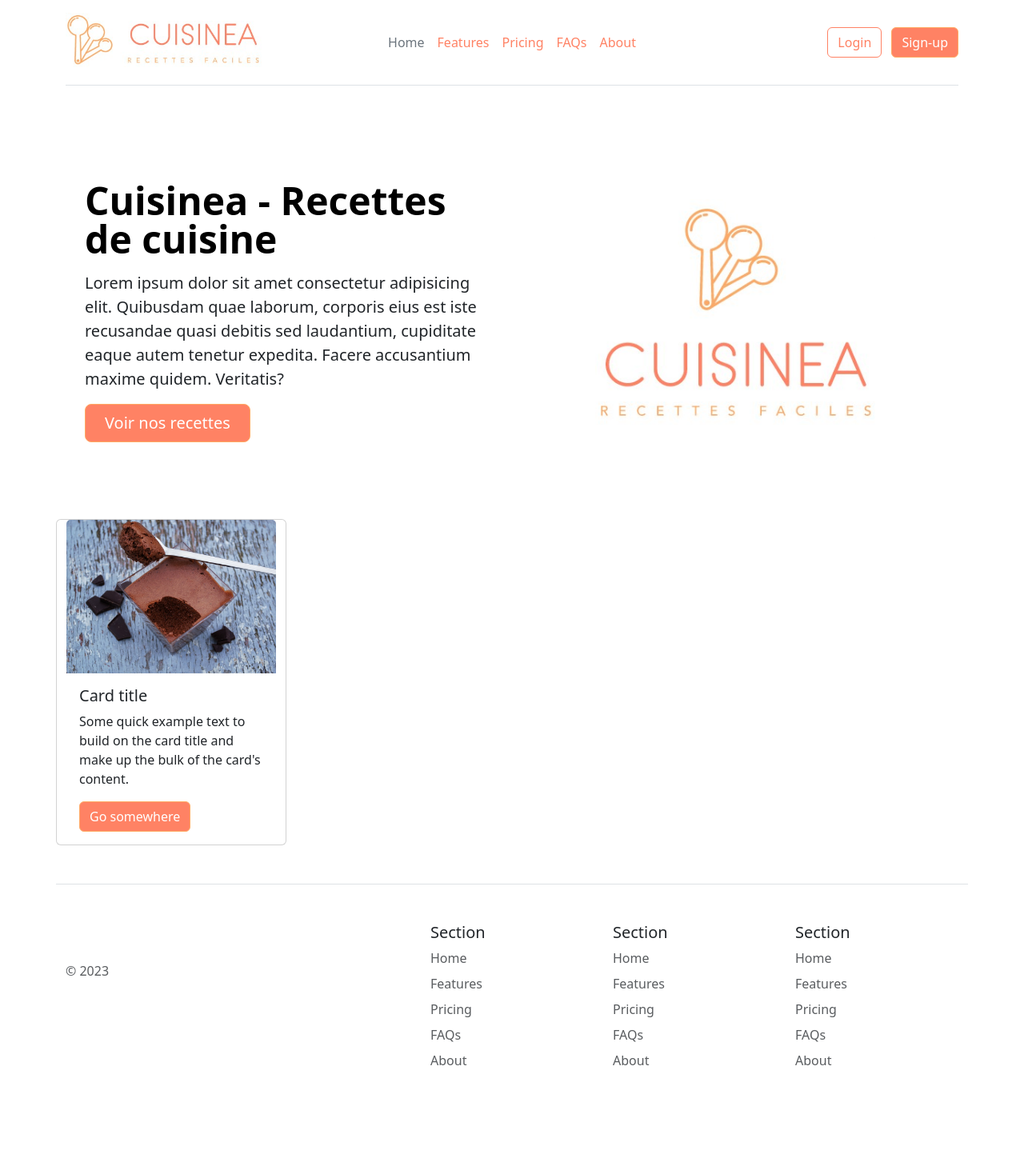
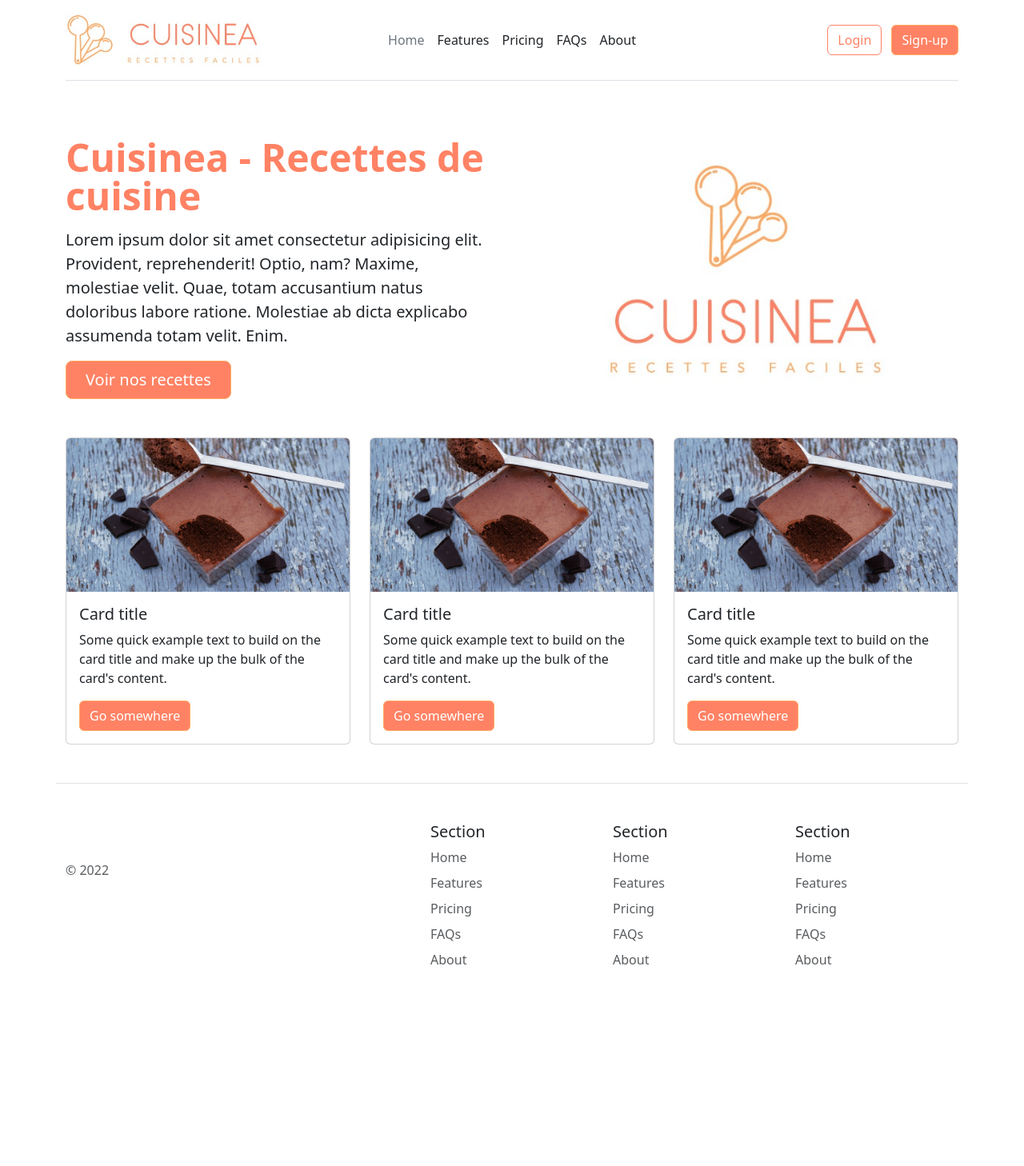
Before and after one commit to krismos64/Cuisinea, a PHP site: page / in a window 1280 px wide. Shown: the whole page at 80% size. After the commit the page ends 1206 px from the top, so only its background shows below. Run offline with PHP 8.4, Linux system fonts and the light colour scheme.

Commit message:
structure

```diff
--- a/index.php
+++ b/index.php
@@ -2,28 +2,28 @@
 <html lang="fr">
 <head>
   <meta charset="UTF-8">
+  <meta http-equiv="X-UA-Compatible" content="IE=edge">
   <meta name="viewport" content="width=device-width, initial-scale=1.0">
-    <title>Cuisinea</title>
-    <link href="https://cdn.jsdelivr.net/npm/bootstrap@5.3.1/dist/css/bootstrap.min.css" rel="stylesheet" integrity="sha384-4bw+/aepP/YC94hEpVNVgiZdgIC5+VKNBQNGCHeKRQN+PtmoHDEXuppvnDJzQIu9" crossorigin="anonymous">
+  <title>Document</title>
+  <link href="https://cdn.jsdelivr.net/npm/bootstrap@5.3.0-alpha1/dist/css/bootstrap.min.css" rel="stylesheet" integrity="sha384-GLhlTQ8iRABdZLl6O3oVMWSktQOp6b7In1Zl3/Jr59b6EGGoI1aFkw7cmDA6j6gD" crossorigin="anonymous">
   <link rel="stylesheet" href="assets/css/override-bootstrap.css">
   <link rel="stylesheet" href="assets/css/style.css">
-    <script src="https://cdn.jsdelivr.net/npm/bootstrap@5.3.1/dist/js/bootstrap.bundle.min.js" integrity="sha384-HwwvtgBNo3bZJJLYd8oVXjrBZt8cqVSpeBNS5n7C8IVInixGAoxmnlMuBnhbgrkm" crossorigin="anonymous"></script>
+  <script src="https://cdn.jsdelivr.net/npm/bootstrap@5.3.0-alpha1/dist/js/bootstrap.bundle.min.js" integrity="sha384-w76AqPfDkMBDXo30jS1Sgez6pr3x5MlQ1ZAGC+nuZB+EYdgRZgiwxhTBTkF7CXvN" crossorigin="anonymous"></script>
 </head>
 <body>
+
   <div class="container">
     <header class="d-flex flex-wrap align-items-center justify-content-center justify-content-md-between py-3 mb-4 border-bottom">
-      <div class="col-md-3 mb-2 mb-md-0">
-        <a href="index.php" class="d-inline-flex link-body-emphasis text-decoration-none">
-          <img src="assets/images/logo-cuisinea-horizontal.jpg" alt="logo cuininea" width=250>
+      <a href="index.php" class="d-flex align-items-center col-md-3 mb-2 mb-md-0 text-dark text-decoration-none">
+        <img src="assets/images/logo-cuisinea-horizontal.jpg" alt="Logo Cuisinea" width="250">
       </a>
-      </div>
 
       <ul class="nav col-12 col-md-auto mb-2 justify-content-center mb-md-0">
         <li><a href="#" class="nav-link px-2 link-secondary">Home</a></li>
-        <li><a href="#" class="nav-link px-2">Features</a></li>
-        <li><a href="#" class="nav-link px-2">Pricing</a></li>
-        <li><a href="#" class="nav-link px-2">FAQs</a></li>
-        <li><a href="#" class="nav-link px-2">About</a></li>
+        <li><a href="#" class="nav-link px-2 link-dark">Features</a></li>
+        <li><a href="#" class="nav-link px-2 link-dark">Pricing</a></li>
+        <li><a href="#" class="nav-link px-2 link-dark">FAQs</a></li>
+        <li><a href="#" class="nav-link px-2 link-dark">About</a></li>
       </ul>
 
       <div class="col-md-3 text-end">
@@ -32,22 +32,28 @@
       </div>
     </header>
 
-<div class="container col-xxl-8 px-4 py-5">
+
+
+
     <div class="row flex-lg-row-reverse align-items-center g-5 py-5">
       <div class="col-10 col-sm-8 col-lg-6">
-        <img src="assets/images/logo-cuisinea.jpg" class="d-block mx-lg-auto img-fluid" alt="Logo cuininea" width="350" loading="lazy">
+        <img src="assets/images/logo-cuisinea.jpg" class="d-block mx-lg-auto img-fluid" alt="Logo Cuisinea" width="350" loading="lazy">
       </div>
       <div class="col-lg-6">
-        <h1 class="display-5 fw-bold text-body-emphasis lh-1 mb-3">Cuisinea - Recettes de cuisine</h1>
-        <p class="lead">Lorem ipsum dolor sit amet consectetur adipisicing elit. Quibusdam quae laborum, corporis eius est iste recusandae quasi debitis sed laudantium, cupiditate eaque autem tenetur expedita. Facere accusantium maxime quidem. Veritatis?</p>
+        <h1 class="display-5 fw-bold lh-1 mb-3">Cuisinea - Recettes de cuisine</h1>
+        <p class="lead">Lorem ipsum dolor sit amet consectetur adipisicing elit. Provident, reprehenderit! Optio, nam? Maxime, molestiae velit. Quae, totam accusantium natus doloribus labore ratione. Molestiae ab dicta explicabo assumenda totam velit. Enim.</p>
         <div class="d-grid gap-2 d-md-flex justify-content-md-start">
           <button type="button" class="btn btn-primary btn-lg px-4 me-md-2">Voir nos recettes</button>
         </div>
       </div>
     </div>
-  </div>
+
+
+
     <div class="row">
-    <div class="card" style="width: 18rem;">
+
+    <div class="col-md-4">
+      <div class="card">
         <img src="uploads/recipes/1-chocolate-au-mousse.jpg" class="card-img-top" alt="...">
         <div class="card-body">
           <h5 class="card-title">Card title</h5>
@@ -55,19 +61,40 @@
           <a href="#" class="btn btn-primary">Go somewhere</a>
         </div>
       </div>
+  </div>
+
+
+    <div class="col-md-4">
+      <div class="card">
+        <img src="uploads/recipes/1-chocolate-au-mousse.jpg" class="card-img-top" alt="...">
+        <div class="card-body">
+          <h5 class="card-title">Card title</h5>
+          <p class="card-text">Some quick example text to build on the card title and make up the bulk of the card's content.</p>
+          <a href="#" class="btn btn-primary">Go somewhere</a>
+        </div>
+      </div>
+  </div>
+
+      <div class="col-md-4">
+      <div class="card">
+        <img src="uploads/recipes/1-chocolate-au-mousse.jpg" class="card-img-top" alt="...">
+        <div class="card-body">
+          <h5 class="card-title">Card title</h5>
+          <p class="card-text">Some quick example text to build on the card title and make up the bulk of the card's content.</p>
+          <a href="#" class="btn btn-primary">Go somewhere</a>
+        </div>
+      </div>
+  </div>
 
 
     </div>
 
-
-
-
     <footer class="row row-cols-1 row-cols-sm-2 row-cols-md-5 py-5 my-5 border-top">
     <div class="col mb-3">
-      <a href="/" class="d-flex align-items-center mb-3 link-body-emphasis text-decoration-none">
+      <a href="/" class="d-flex align-items-center mb-3 link-dark text-decoration-none">
         <svg class="bi me-2" width="40" height="32"><use xlink:href="#bootstrap"></use></svg>
       </a>
-      <p class="text-body-secondary">© 2023</p>
+      <p class="text-muted">© 2022</p>
     </div>
 
     <div class="col mb-3">
@@ -77,36 +104,41 @@
     <div class="col mb-3">
       <h5>Section</h5>
       <ul class="nav flex-column">
-        <li class="nav-item mb-2"><a href="#" class="nav-link p-0 text-body-secondary">Home</a></li>
-        <li class="nav-item mb-2"><a href="#" class="nav-link p-0 text-body-secondary">Features</a></li>
-        <li class="nav-item mb-2"><a href="#" class="nav-link p-0 text-body-secondary">Pricing</a></li>
-        <li class="nav-item mb-2"><a href="#" class="nav-link p-0 text-body-secondary">FAQs</a></li>
-        <li class="nav-item mb-2"><a href="#" class="nav-link p-0 text-body-secondary">About</a></li>
+        <li class="nav-item mb-2"><a href="#" class="nav-link p-0 text-muted">Home</a></li>
+        <li class="nav-item mb-2"><a href="#" class="nav-link p-0 text-muted">Features</a></li>
+        <li class="nav-item mb-2"><a href="#" class="nav-link p-0 text-muted">Pricing</a></li>
+        <li class="nav-item mb-2"><a href="#" class="nav-link p-0 text-muted">FAQs</a></li>
+        <li class="nav-item mb-2"><a href="#" class="nav-link p-0 text-muted">About</a></li>
       </ul>
     </div>
 
     <div class="col mb-3">
       <h5>Section</h5>
       <ul class="nav flex-column">
-        <li class="nav-item mb-2"><a href="#" class="nav-link p-0 text-body-secondary">Home</a></li>
-        <li class="nav-item mb-2"><a href="#" class="nav-link p-0 text-body-secondary">Features</a></li>
-        <li class="nav-item mb-2"><a href="#" class="nav-link p-0 text-body-secondary">Pricing</a></li>
-        <li class="nav-item mb-2"><a href="#" class="nav-link p-0 text-body-secondary">FAQs</a></li>
-        <li class="nav-item mb-2"><a href="#" class="nav-link p-0 text-body-secondary">About</a></li>
+        <li class="nav-item mb-2"><a href="#" class="nav-link p-0 text-muted">Home</a></li>
+        <li class="nav-item mb-2"><a href="#" class="nav-link p-0 text-muted">Features</a></li>
+        <li class="nav-item mb-2"><a href="#" class="nav-link p-0 text-muted">Pricing</a></li>
+        <li class="nav-item mb-2"><a href="#" class="nav-link p-0 text-muted">FAQs</a></li>
+        <li class="nav-item mb-2"><a href="#" class="nav-link p-0 text-muted">About</a></li>
       </ul>
     </div>
 
     <div class="col mb-3">
       <h5>Section</h5>
       <ul class="nav flex-column">
-        <li class="nav-item mb-2"><a href="#" class="nav-link p-0 text-body-secondary">Home</a></li>
-        <li class="nav-item mb-2"><a href="#" class="nav-link p-0 text-body-secondary">Features</a></li>
-        <li class="nav-item mb-2"><a href="#" class="nav-link p-0 text-body-secondary">Pricing</a></li>
-        <li class="nav-item mb-2"><a href="#" class="nav-link p-0 text-body-secondary">FAQs</a></li>
-        <li class="nav-item mb-2"><a href="#" class="nav-link p-0 text-body-secondary">About</a></li>
+        <li class="nav-item mb-2"><a href="#" class="nav-link p-0 text-muted">Home</a></li>
+        <li class="nav-item mb-2"><a href="#" class="nav-link p-0 text-muted">Features</a></li>
+        <li class="nav-item mb-2"><a href="#" class="nav-link p-0 text-muted">Pricing</a></li>
+        <li class="nav-item mb-2"><a href="#" class="nav-link p-0 text-muted">FAQs</a></li>
+        <li class="nav-item mb-2"><a href="#" class="nav-link p-0 text-muted">About</a></li>
       </ul>
     </div>
   </footer>
+
   </div>
+
+
+
+
 </body>
 </html>
```
Lines whose indentation alone changed are shown as unchanged.
